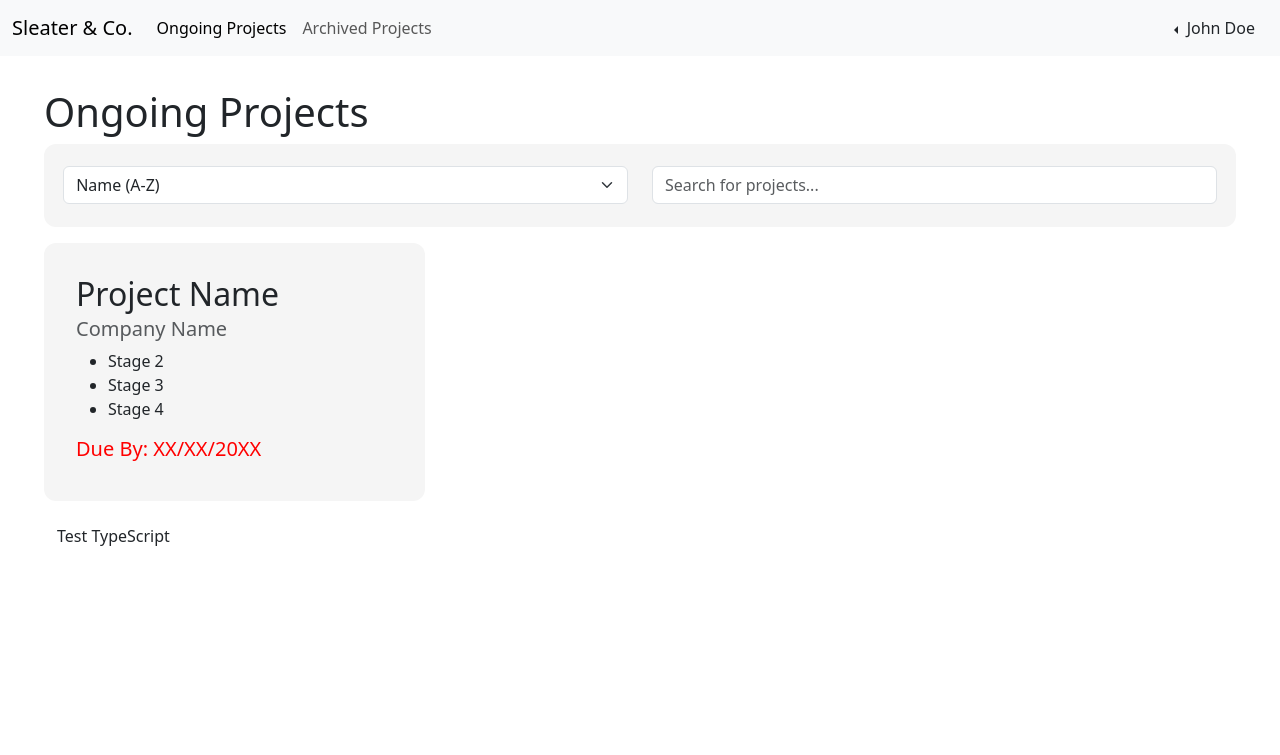
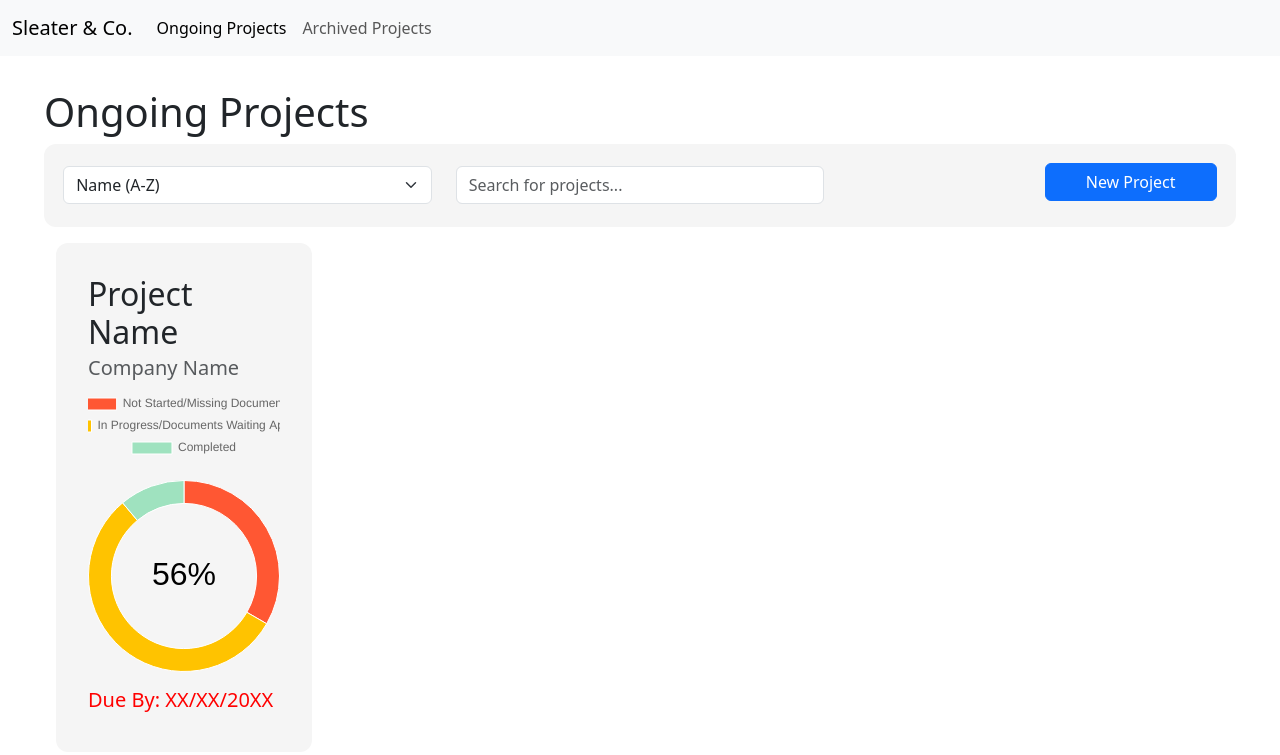
Before and after one commit to AlisonDoyle-SleaterSolutions/ProjectManager, a website with bundled scripts: page public/html/ongoing_projects_dashboard.html in a window 1280 px wide. Built offline with nearby package versions, Linux system fonts and the light colour scheme.

Commit message:
:sparkles: Added chart to card

```diff
--- a/package.json
+++ b/package.json
@@ -1,6 +1,7 @@
 {
   "dependencies": {
-    "bootstrap": "^5.3.2"
+    "bootstrap": "^5.3.2",
+    "chart.js": "^4.4.0"
   },
   "devDependencies": {
     "typescript": "^5.2.2"
--- a/public/html/ongoing_projects_dashboard.html
+++ b/public/html/ongoing_projects_dashboard.html
@@ -12,7 +12,8 @@
     <link href="./../css/universal.css" rel="stylesheet">
     <link href="./../css/ongoing_projects_dashboard.css" rel="stylesheet">
 
-    <script src="./../js/test.js" type="module"></script>
+    <!-- Scripting -->
+    <script src="./../js/projectCards.js" type="module"></script>
 </head>
 
 <body>
@@ -31,27 +32,14 @@
                 <div class="collapse navbar-collapse" id="navbarSupportedContent">
                     <ul class="navbar-nav me-auto mb-2 mb-lg-0">
                         <li class="nav-item">
-                            <a class="nav-link active" aria-current="page" href="./ongoing_projects_dashboard.html">Ongoing Projects</a>
+                            <a class="nav-link active" aria-current="page"
+                                href="./ongoing_projects_dashboard.html">Ongoing Projects</a>
                         </li>
                         <li class="nav-item">
                             <a class="nav-link" href="./archived_projects_dashboard.html">Archived Projects</a>
                         </li>
                     </ul>
-                    <div class="d-flex nav-item">
-                        <div class="btn-group dropstart">
-                            <button type="button" class="btn dropdown-toggle" data-bs-toggle="dropdown"
-                                aria-expanded="false">
-                                John Doe
-                            </button>
-                            <ul class="dropdown-menu center">
-                                <li><a href="" class="dropdown-item">Manage Account</a></li>
-                                <li>
-                                    <div class="dropdown-divider"></div>
-                                </li>
-                                <li><button type="button" class="dropdown-item">Sign Out</button></li>
-                            </ul>
-                        </div>
-                    </div>
+
                 </div>
             </div>
         </nav>
@@ -64,38 +52,45 @@
             <!-- Search and filter container -->
             <div class="container-fluid search-and-filter-container">
                 <div class="row">
-                    <div class="col-12 col-md-6 col-lg-6 col-xl-6">
-                        <select name="filterProjects" id="ongoingProjectsFilter" class="form-select search-and-filter-container-feilds">
+                    <div class="col-12 col-md-5 col-lg-5 col-xl-4">
+                        <select name="filterProjects" id="ongoingProjectsFilter"
+                            class="form-select search-and-filter-container-feilds">
                             <option value="">Name (A-Z)</option>
                             <option value="">Name (Z-A)</option>
                             <option value="">Due By</option>
                             <option value="">Company</option>
                         </select>
                     </div>
-                    <div class="col-12 col-md-6 col-lg-6 col-xl-6">
-                        <input class="form-control search-and-filter-container-feilds" type="search" placeholder="Search for projects..."
-                            aria-label="Search for project">
+                    <div class="col-12 col-md-5 col-lg-5 col-xl-4">
+                        <input class="form-control search-and-filter-container-feilds" type="search"
+                            placeholder="Search for projects..." aria-label="Search for project">
+                    </div>
+                    <div class="d-none d-lg-block col-lg-2 col-xl-2">
+
+                    </div>
+                    <div class="col-12 col-md-2 col-lg-2 col-xl-2">
+                        <button class="btn btn-primary" style="width: 100%">New Project</button>
                     </div>
                 </div>
             </div>
 
             <!-- Project cards container -->
-            <div class="row">
-                <div class="col-12 col-md-6 col-lg-6 col-xl-4">
-                    <div class="card project-card">
-                        <h2 class="card-title">Project Name</h2>
-                        <h5 class="card-subtitle mb-2 text-body-secondary">Company Name</h5>
-                        <ul class="card-text">
-                            <li>Stage 2</li>
-                            <li>Stage 3</li>
-                            <li>Stage 4</li>
-                        </ul>
-                        <h5 class="due-by-indicator">Due By: XX/XX/20XX</h5>
+            <div id="projectCardsContainer">
+                <div class="row">
+                    <div class="col-12 col-md-6 col-lg-6 col-xl-3">
+                        <div class="container-fluid">
+                            <div class="card project-card">
+                                <h2 class="card-title">Project Name</h2>
+                                <h5 class="card-subtitle mb-2 text-body-secondary">Company Name</h5>
+                                <div style="width: 100%">
+                                    <canvas id="myChart"></canvas>
+                                </div>
+                                <h5 class="due-by-indicator">Due By: XX/XX/20XX</h5>
+                            </div>
+                        </div>
                     </div>
                 </div>
             </div>
-
-            <button class="btn" onclick="HelloWorld()">Test TypeScript</button>
     </main>
 
     <footer></footer>
@@ -104,6 +99,7 @@
     <script src="https://cdn.jsdelivr.net/npm/bootstrap@5.3.2/dist/js/bootstrap.bundle.min.js"
         integrity="sha384-C6RzsynM9kWDrMNeT87bh95OGNyZPhcTNXj1NW7RuBCsyN/o0jlpcV8Qyq46cDfL"
         crossorigin="anonymous"></script>
+    <script src="https://cdn.jsdelivr.net/npm/chart.js"></script>
 </body>
 
 </html>
--- /dev/null
+++ b/public/js/classes/project.js
@@ -0,0 +1,10 @@
+export class Project {
+    // Constructors
+    constructor(name, company, dueBy, inprogress, completed) {
+        this.Name = name;
+        this.Company = company;
+        this.DueByDate = dueBy;
+        this.Inprogress = inprogress;
+        this.Completed = completed;
+    }
+}
--- /dev/null
+++ b/public/js/projectCards.js
@@ -0,0 +1,125 @@
+"use strict"
+
+import "https://cdn.jsdelivr.net/npm/chart.js";
+import { Project } from "./classes/project.js";
+
+// (function ReadInCardData() {
+//     const dummyDataPath = "./../resources/data/dummy_project_data.json";
+//     var basicData = [];
+//     let projectData;
+
+//     // Fetching projects data
+//     fetch(dummyDataPath)
+//         .then(response => response.json())
+//         .then(data => {
+//             for (let i = 0; i < data.length; i++) {
+//                 basicData.push(data[i]);
+//             }
+//         });
+
+//     for (let i = 0; i < basicData[0].length; i ++) {
+//         console.log(basicData[0][i]);
+//     }
+
+//     //CreateProjectCard(projectData);
+//     console.log(projectData)
+// }())
+
+// function CreateProjectCard(projects) {
+//     let cardsContainer = document.getElementById('projectCardsContainer');
+
+//     console.log(projects.length)
+
+//     for (let i = 0; i < projects.length; i ++) {
+//         let cardFormat = `<div class="row">
+//                             <div class="col-12 col-md-6 col-lg-6 col-xl-3">
+//                                 <div class="container-fluid">
+//                                     <div class="card project-card">
+//                                         <h2 class="card-title">${projects[i].Name}</h2>
+//                                         <h5 class="card-subtitle mb-2 text-body-secondary">${projects.Company}</h5>
+//                                         <div style="width: 100%">
+//                                             <canvas id="myChart"></canvas>
+//                                         </div>
+//                                         <h5 class="due-by-indicator">Due By: ${projects[i].DueByDate}</h5>
+//                                     </div>
+//                                 </div>
+//                             </div>
+//                         </div>`;
+
+//         cardsContainer.innerHTML += cardFormat;
+//     }
+// }
+
+(function CreateNewChart() {
+    // HTML elements
+    const ctx = document.getElementById('myChart');
+
+    // Graph data
+    const projectPercentage = "56%"
+
+    let dummyData = {
+        labels: [
+            "Not Started/Missing Documents",
+            "In Progress/Documents Waiting Approval",
+            "Completed"
+        ],
+        datasets: [{
+            data: [3, 5, 1],
+            borderWidth: 1,
+            backgroundColor: ["#FF5733", "#FFC300", "#9FE2BF"],
+            cutout: "76%"
+        }]
+    };
+
+    const projectCompletionPercentage = {
+        id: 'percentage',
+        beforeDraw(chart, args, options) {
+            // Calculating the center point of doughnut chart (ignoring legend)
+            const { ctx, chartArea: { top, right, bottom, left, width, height } } = chart;
+            ctx.save();
+            let centerPointXAxisValue = width / 2;
+            let centerPointYAxisValue = top + (height / 2);
+
+            // Adding text to doughnut chart
+            ctx.font = '2rem sans-serif';
+            ctx.textAlign = "center";
+            ctx.textStyle = "black";
+            ctx.fillText(projectPercentage, centerPointXAxisValue, centerPointYAxisValue);
+        }
+    };
+
+    // Removing legend from chart
+
+    // Creating chart
+    new Chart(ctx, {
+        type: 'doughnut',
+        data: dummyData,
+        options: {
+            responsive: true,
+            maintainAspectRatio: false,
+        },
+        plugins: [
+            projectCompletionPercentage
+        ]
+    });
+
+}())
+
+function selectAppropriateTextSize() {
+    let screenBreakpoints = [576, 768, 992, 1200];
+    let possibleSizes = ["1.6rem", "3rem", "2rem"];
+    let foundFontSize;
+    let fontSize;
+
+    for (let i = 0; i < screenBreakpoints.length; i++) {
+        if (screen.width < screenBreakpoints[i]) {
+
+        }
+    }
+
+    if (foundFontSize != true) {
+
+    }
+
+    return fontSize;
+}
--- a/public/js/test.js
+++ /dev/null
@@ -1,3 +0,0 @@
-function HelloWorld() {
-    console.log("hello world");
-}
```
Also changed, not shown: public/resources/data/dummy_project_data.json (+28 -12 lines), public/html/project_details.html (added), public/xEPhAsW.png (deleted), 2 other files.
